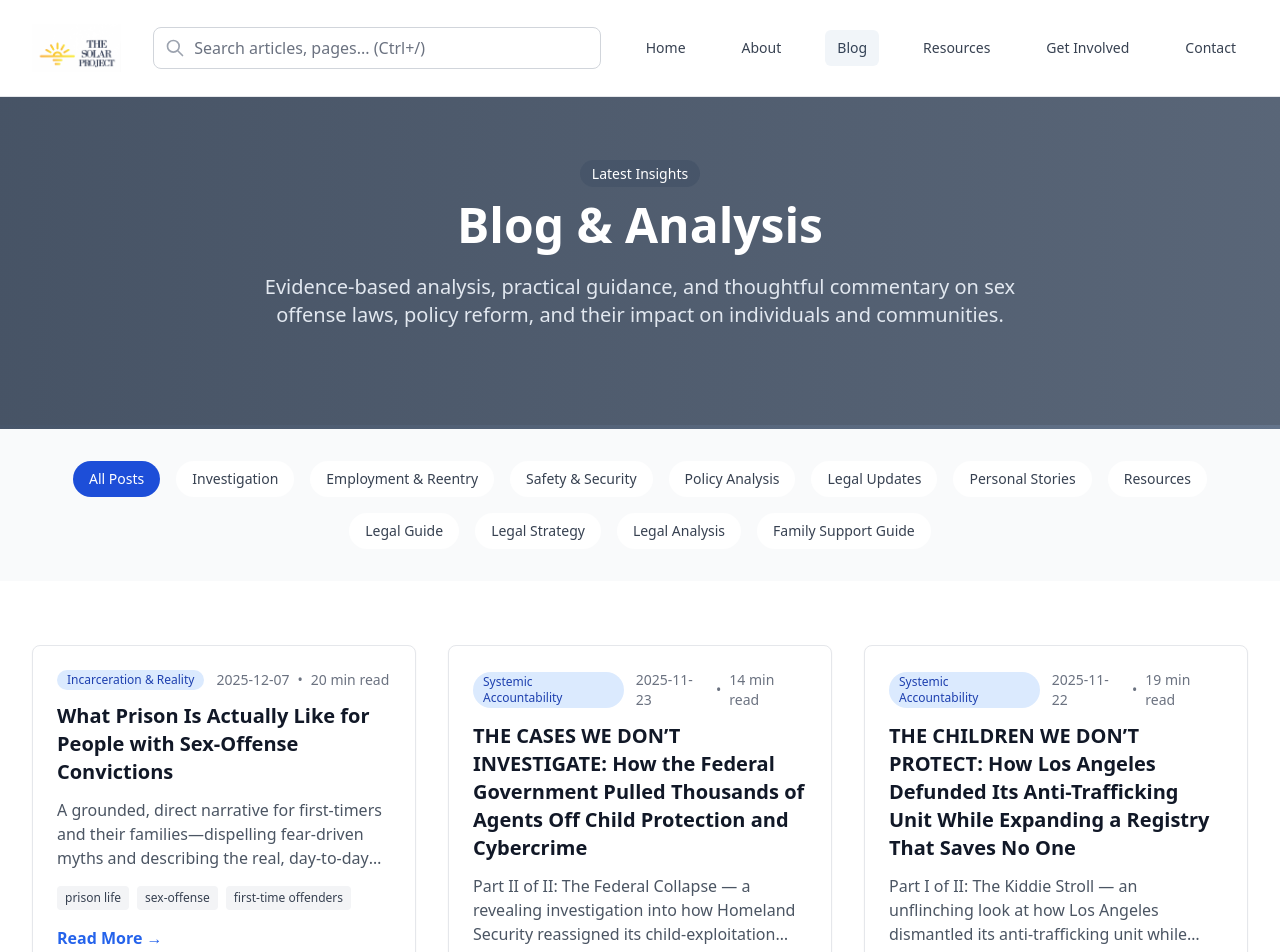
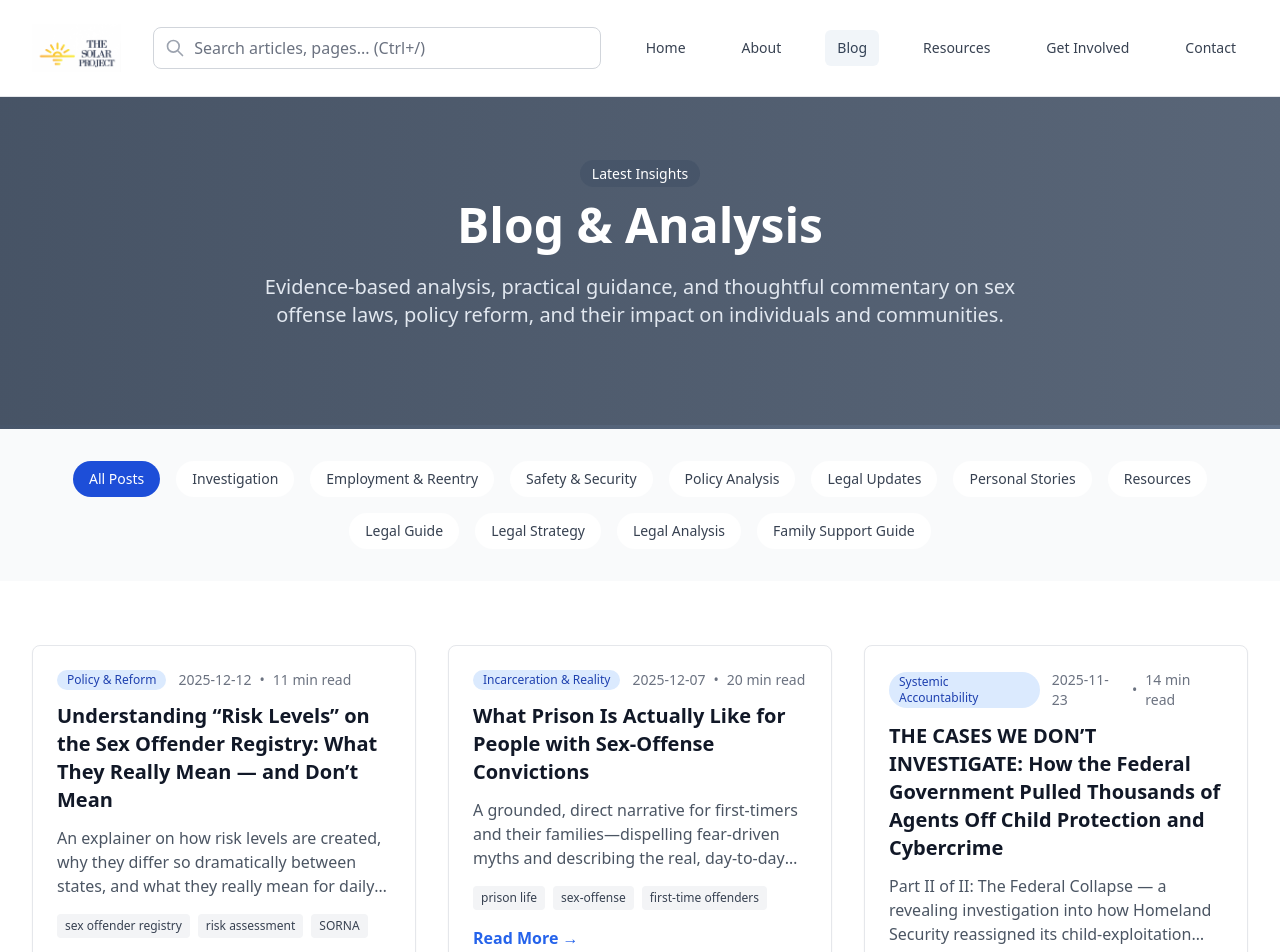
Before and after one commit to projectsolarrecon/Solar, a React (Vite) app: page /blog in a window 1280 px wide. Shown: the top 952 px of the page. Built offline with nearby package versions, Linux system fonts and the light colour scheme.

Commit message:
Update blogPosts.ts

```diff
--- a/src/data/blogPosts.ts
+++ b/src/data/blogPosts.ts
@@ -12,6 +12,26 @@ export interface BlogPost {
 
 export const allBlogPosts: BlogPost[] = [
   // Insert this object at the TOP of the exported array (newest-first):
+{
+  id: "understanding-risk-levels",
+  title: "Understanding “Risk Levels” on the Sex Offender Registry: What They Really Mean — and Don’t Mean",
+  excerpt:
+    "An explainer on how risk levels are created, why they differ so dramatically between states, and what they really mean for daily life under registration systems.",
+  author: "SOLAR Project",
+  date: "2025-12-12",
+  readTime: "11 min read",
+  category: "Policy & Reform",
+  tags: [
+    "sex offender registry",
+    "risk assessment",
+    "SORNA",
+    "public safety",
+    "recidivism",
+    "classification systems",
+    "criminal justice reform"
+  ],
+  path: "/blog/understanding-risk-levels",
+},
 {
   id: "what-prison-is-actually-like",
   title: "What Prison Is Actually Like for People with Sex-Offense Convictions",
```
